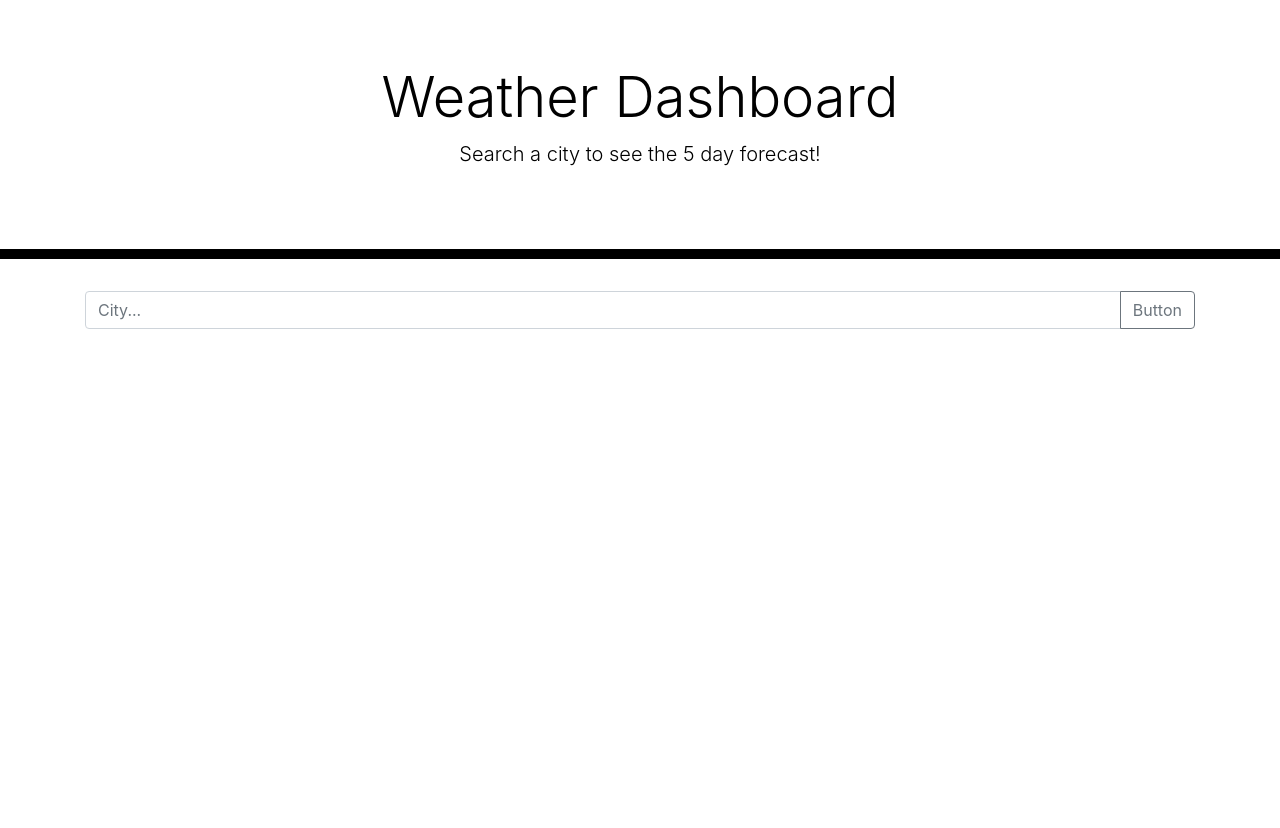
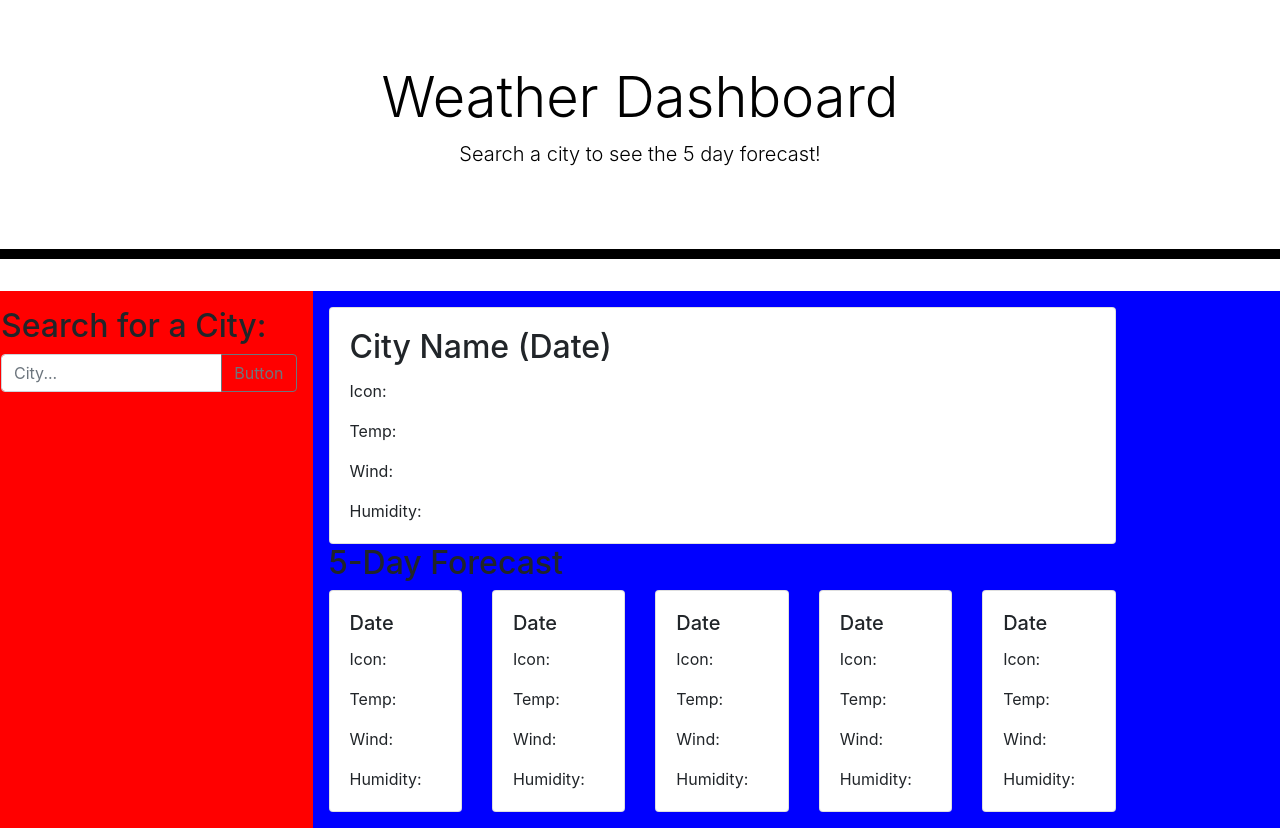
Before and after one commit to markerpathis/weather-dashboard, a plain HTML site: page index.html in a window 1280 px wide. Before the commit the page ends 800 px from the top, so only its background shows below. Drawn offline with nearby package versions, Linux system fonts and the light colour scheme.

Commit message:
Added bootstrap components

```diff
--- a/Assets/css/style.css
+++ b/Assets/css/style.css
@@ -5,3 +5,11 @@
   border-radius: 0;
   border-bottom: 10px solid black;
 }
+
+.column1 {
+  background-color: red;
+}
+
+.column2 {
+  background-color: blue;
+}
--- a/Assets/js/script.js
+++ b/Assets/js/script.js
@@ -89,10 +89,10 @@ searchButtonEl.on("click", function (event) {
       forecastFull[4] = forecastSearchData.list[24];
       forecastFull[5] = forecastSearchData.list[32];
       console.log(forecastFull);
-      // for (var i = 0; i < forecast.length; i++) {
-      //   forecast[i].date = forecastSearchData.list
+      // for (var i = 0; i < forecastFull.length; i++) {
+      //   var unixFormat = moment.unix(forecastFull[i].dt).format("MM/DD/YYYY");
+      //   console.log(unixFormat);
       // }
-      // return;
     } catch (error) {
       console.log("Error: " + error);
     }
--- a/index.html
+++ b/index.html
@@ -22,7 +22,10 @@
       <p class="lead">Search a city to see the 5 day forecast!</p>
       <p class="lead"></p>
     </header>
-    <div class="container">
+    <div class="">
+      <div class="row">
+        <div class="column1 col-3 p-3">
+          <h2 class="">Search for a City:</h2>
           <form class="search-form input-group mb-3">
             <input
               type="text"
@@ -43,7 +46,85 @@
             </div>
           </form>
         </div>
+
+        <div class="column2 col-9 p-3">
+          <div class="row">
+            <div class="col-sm-10">
+              <div class="card">
+                <div class="card-body">
+                  <h2 class="card-title" id="city-name">City Name (Date)</h2>
+                  <p class="card-text">Icon:</p>
+                  <p class="card-text">Temp:</p>
+                  <p class="card-text">Wind:</p>
+                  <p class="card-text">Humidity:</p>
+                </div>
+              </div>
+            </div>
+          </div>
+          <h2 id="city-name">5-Day Forecast</h2>
+
+          <div class="row">
+            <div class="col-sm-2">
+              <div class="card">
+                <div class="card-body">
+                  <h5 class="card-title">Date</h5>
+                  <p class="card-text">Icon:</p>
+                  <p class="card-text">Temp:</p>
+                  <p class="card-text">Wind:</p>
+                  <p class="card-text">Humidity:</p>
+                </div>
+              </div>
+            </div>
+            <div class="col-sm-2">
+              <div class="card">
+                <div class="card-body">
+                  <h5 class="card-title">Date</h5>
+                  <p class="card-text">Icon:</p>
+                  <p class="card-text">Temp:</p>
+                  <p class="card-text">Wind:</p>
+                  <p class="card-text">Humidity:</p>
+                </div>
+              </div>
+            </div>
+            <div class="col-sm-2">
+              <div class="card">
+                <div class="card-body">
+                  <h5 class="card-title">Date</h5>
+                  <p class="card-text">Icon:</p>
+                  <p class="card-text">Temp:</p>
+                  <p class="card-text">Wind:</p>
+                  <p class="card-text">Humidity:</p>
+                </div>
+              </div>
+            </div>
+            <div class="col-sm-2">
+              <div class="card">
+                <div class="card-body">
+                  <h5 class="card-title">Date</h5>
+                  <p class="card-text">Icon:</p>
+                  <p class="card-text">Temp:</p>
+                  <p class="card-text">Wind:</p>
+                  <p class="card-text">Humidity:</p>
+                </div>
+              </div>
+            </div>
+            <div class="col-sm-2">
+              <div class="card">
+                <div class="card-body">
+                  <h5 class="card-title">Date</h5>
+                  <p class="card-text">Icon:</p>
+                  <p class="card-text">Temp:</p>
+                  <p class="card-text">Wind:</p>
+                  <p class="card-text">Humidity:</p>
+                </div>
+              </div>
+            </div>
+          </div>
+        </div>
+      </div>
+    </div>
     <script src="https://cdnjs.cloudflare.com/ajax/libs/jquery/3.2.1/jquery.min.js"></script>
+    <script src="https://cdnjs.cloudflare.com/ajax/libs/moment.js/2.24.0/moment.min.js"></script>
     <script src="./Assets/js/script.js"></script>
   </body>
 </html>
```
Lines whose indentation alone changed are shown as unchanged.
